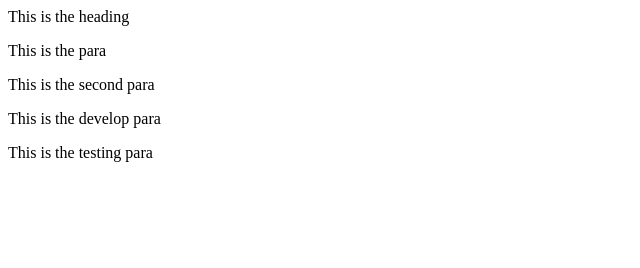
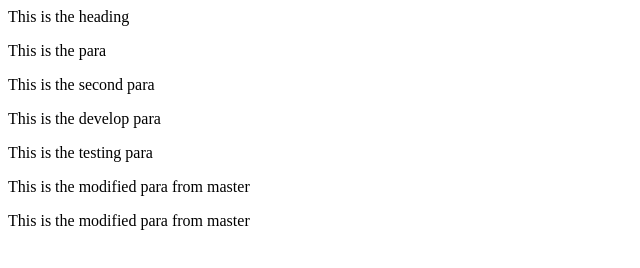
Before and after one commit to gitselvkup/Gittest, a plain HTML site: page index.html in a window 1280 px wide. Shown: the whole page, without its empty margins (0-640 px from the left). Drawn offline with Linux system fonts and the light colour scheme.

Commit message:
index.html mod in master

```diff
--- a/index.html
+++ b/index.html
@@ -4,3 +4,5 @@
 
     <p>This is the develop para</p>
     <p>This is the testing para</p>
+    <p>This is the modified para from master</p>
+    <p>This is the modified para from master</p>
```
